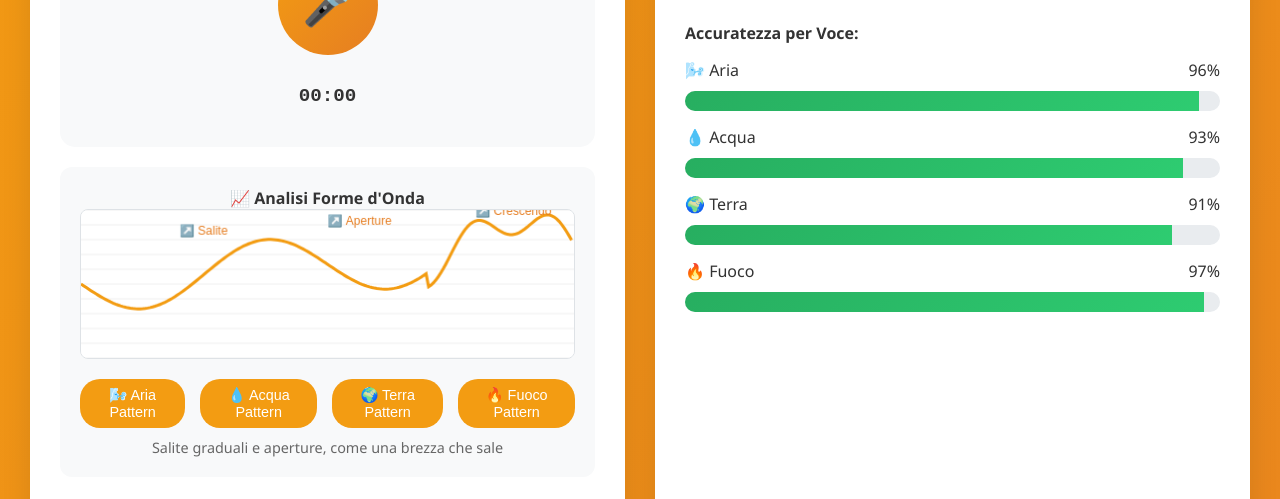
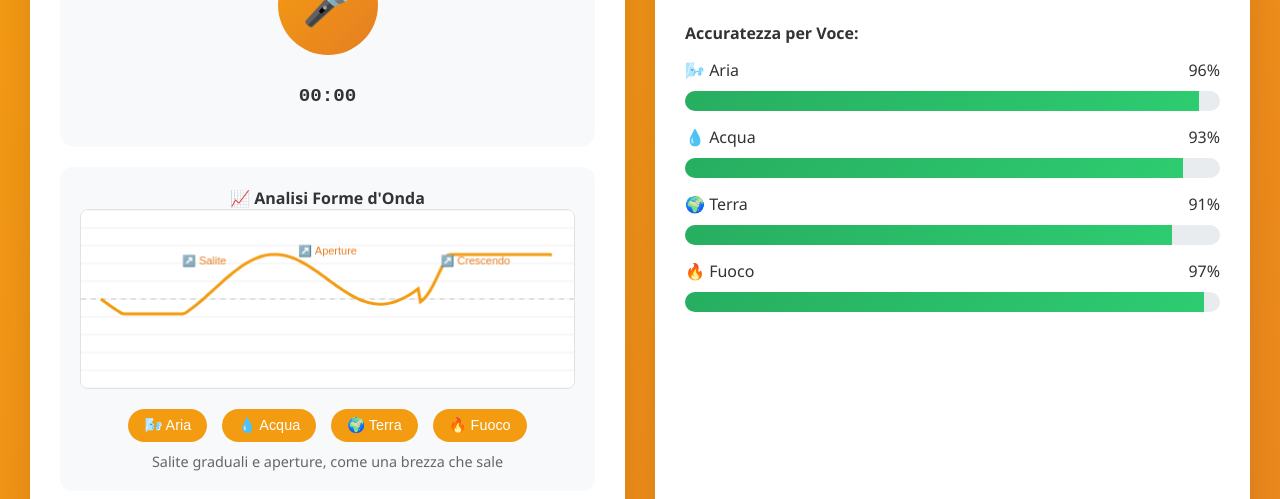
Before and after one commit to FabioDeLuca1977/voice-break-app, a website: page trainer.html in a window 1280 px wide. Shown: the part 453-952 px from the top of the page. Drawn offline with Linux system fonts and the light colour scheme.

Commit message:
Fix waveform visualization - prevent canvas overflow

```diff
--- a/trainer.html
+++ b/trainer.html
@@ -266,7 +266,7 @@
 
         .waveform-canvas {
             width: 100%;
-            height: 150px;
+            height: 180px;
             border: 1px solid #dee2e6;
             border-radius: 8px;
             background: white;
@@ -277,6 +277,7 @@
             justify-content: center;
             gap: 15px;
             margin-top: 15px;
+            flex-wrap: wrap;
         }
 
         .waveform-btn {
@@ -357,6 +358,10 @@
             .correction-buttons {
                 flex-direction: column;
             }
+
+            .waveform-controls {
+                grid-template-columns: repeat(2, 1fr);
+            }
         }
 
         .notification {
@@ -431,10 +436,10 @@
                     <h4>📈 Analisi Forme d'Onda</h4>
                     <canvas class="waveform-canvas" id="waveformCanvas"></canvas>
                     <div class="waveform-controls">
-                        <button class="waveform-btn" onclick="showWaveform('aria')">🌬️ Aria Pattern</button>
-                        <button class="waveform-btn" onclick="showWaveform('acqua')">💧 Acqua Pattern</button>
-                        <button class="waveform-btn" onclick="showWaveform('terra')">🌍 Terra Pattern</button>
-                        <button class="waveform-btn" onclick="showWaveform('fuoco')">🔥 Fuoco Pattern</button>
+                        <button class="waveform-btn" onclick="showWaveform('aria')">🌬️ Aria</button>
+                        <button class="waveform-btn" onclick="showWaveform('acqua')">💧 Acqua</button>
+                        <button class="waveform-btn" onclick="showWaveform('terra')">🌍 Terra</button>
+                        <button class="waveform-btn" onclick="showWaveform('fuoco')">🔥 Fuoco</button>
                     </div>
                     <p style="font-size: 0.9em; color: #666; margin-top: 10px;" id="waveformDescription">
                         Clicca sui pulsanti per vedere i pattern caratteristici di ogni voce
@@ -512,7 +517,7 @@
             <div class="panel full-width">
                 <h2 class="panel-title">✅ Coda di Validazione</h2>
 
-                <div style="display: flex; justify-content: between; align-items: center; margin-bottom: 20px;">
+                <div style="display: flex; justify-content: space-between; align-items: center; margin-bottom: 20px;">
                     <p style="color: #666;">Correggi le predizioni del modello per migliorare l'accuratezza</p>
                     <button class="waveform-btn" onclick="generateNewSamples()">🔄 Genera Nuovi Campioni</button>
                 </div>
@@ -858,6 +863,8 @@
                 const width = canvas.width;
                 const height = canvas.height;
                 const centerY = height / 2;
+                const margin = 40; // Margini per evitare che l'onda esca
+                const maxAmplitude = (height / 2) - margin; // Ampiezza massima sicura
 
                 // Clear canvas
                 ctx.fillStyle = '#ffffff';
@@ -874,50 +881,75 @@
                     ctx.stroke();
                 }
 
+                // Draw center line
+                ctx.strokeStyle = '#e0e0e0';
+                ctx.lineWidth = 2;
+                ctx.setLineDash([5, 5]);
+                ctx.beginPath();
+                ctx.moveTo(0, centerY);
+                ctx.lineTo(width, centerY);
+                ctx.stroke();
+                ctx.setLineDash([]); // Reset line dash
+
                 // Draw waveform based on voice type
                 ctx.strokeStyle = '#f39c12';
                 ctx.lineWidth = 3;
                 ctx.beginPath();
 
                 const points = 200;
+                const leftMargin = 20;
+                const rightMargin = 20;
+                const drawWidth = width - leftMargin - rightMargin;
+
                 for (let i = 0; i < points; i++) {
-                    const x = (width / points) * i;
+                    const x = leftMargin + (drawWidth / points) * i;
                     const progress = i / points;
-                    let y = centerY;
+                    let amplitude = 0; // Normalized amplitude (-1 to 1)
 
                     switch(voiceType) {
                         case 'aria':
                             // Ascending pattern with multiple rises
-                            y = centerY + Math.sin(progress * Math.PI * 4) * 30 - (progress * 40);
+                            amplitude = Math.sin(progress * Math.PI * 4) * 0.6 - (progress * 0.8);
                             if (progress > 0.7) {
-                                y += Math.sin(progress * Math.PI * 12) * 15; // Final rises
+                                amplitude += Math.sin(progress * Math.PI * 12) * 0.3; // Final rises
                             }
+                            // Clamp to safe range
+                            amplitude = Math.max(-0.9, Math.min(0.3, amplitude));
                             break;
 
                         case 'acqua':
                             // Descending with trails (puntini)
-                            y = centerY - Math.sin(progress * Math.PI * 2) * 20 + (progress * 35);
+                            amplitude = -Math.sin(progress * Math.PI * 2) * 0.4 + (progress * 0.7);
                             if (progress > 0.8) {
                                 // Add trails at the end
-                                y += Math.sin(progress * Math.PI * 20) * 10;
+                                amplitude += Math.sin(progress * Math.PI * 20) * 0.2;
                             }
+                            // Clamp to safe range
+                            amplitude = Math.max(-0.3, Math.min(0.9, amplitude));
                             break;
 
                         case 'terra':
                             // Clean descending, sharp endings
-                            y = centerY + Math.sin(progress * Math.PI * 3) * 25 + (progress * 30);
+                            amplitude = Math.sin(progress * Math.PI * 3) * 0.5 + (progress * 0.6);
                             if (progress > 0.9) {
                                 // Sharp cut-off
-                                y = centerY + 40;
+                                amplitude = 0.8;
                             }
+                            // Clamp to safe range
+                            amplitude = Math.max(-0.2, Math.min(0.8, amplitude));
                             break;
 
                         case 'fuoco':
                             // High energy, fast rhythm
-                            y = centerY + Math.sin(progress * Math.PI * 8) * 35;
-                            y += Math.sin(progress * Math.PI * 16) * 15; // High frequency
+                            amplitude = Math.sin(progress * Math.PI * 8) * 0.7;
+                            amplitude += Math.sin(progress * Math.PI * 16) * 0.3; // High frequency
+                            // Clamp to safe range
+                            amplitude = Math.max(-0.8, Math.min(0.8, amplitude));
                             break;
                     }
+
+                    // Convert amplitude to canvas coordinates
+                    const y = centerY + (amplitude * maxAmplitude);
 
                     if (i === 0) {
                         ctx.moveTo(x, y);
@@ -928,44 +960,51 @@
 
                 ctx.stroke();
 
-                // Add voice-specific markers
-                this.addVoiceMarkers(ctx, voiceType, width, height, centerY);
+                // Add voice-specific markers with better positioning
+                this.addVoiceMarkers(ctx, voiceType, width, height, centerY, maxAmplitude);
 
                 // Update description
                 const description = this.voicePatterns[voiceType].description;
                 document.getElementById('waveformDescription').textContent = description;
             }
 
-            addVoiceMarkers(ctx, voiceType, width, height, centerY) {
-                ctx.font = '12px Arial';
+            addVoiceMarkers(ctx, voiceType, width, height, centerY, maxAmplitude) {
+                ctx.font = '11px Arial';
                 ctx.fillStyle = '#e67e22';
+                ctx.textAlign = 'center';
+
+                const safeTopY = centerY - maxAmplitude + 15;
+                const safeBottomY = centerY + maxAmplitude - 5;
 
                 switch(voiceType) {
                     case 'aria':
                         // Mark the ascending sections
-                        ctx.fillText('↗️ Salite', width * 0.2, centerY - 50);
-                        ctx.fillText('↗️ Aperture', width * 0.5, centerY - 60);
-                        ctx.fillText('↗️ Crescendo', width * 0.8, centerY - 70);
+                        ctx.fillText('↗️ Salite', width * 0.25, safeTopY);
+                        ctx.fillText('↗️ Aperture', width * 0.5, safeTopY - 10);
+                        ctx.fillText('↗️ Crescendo', width * 0.8, safeTopY);
                         break;
 
                     case 'acqua':
                         // Mark descending and trails
-                        ctx.fillText('↘️ Discesa fluida', width * 0.3, centerY - 30);
-                        ctx.fillText('~~~~ Puntini finali', width * 0.8, centerY + 40);
+                        ctx.fillText('↘️ Discesa fluida', width * 0.35, safeTopY);
+                        ctx.fillText('~~~~ Puntini finali', width * 0.8, safeBottomY);
                         break;
 
                     case 'terra':
                         // Mark structured descent and clean ending
-                        ctx.fillText('↘️ Discesa strutturata', width * 0.4, centerY - 35);
-                        ctx.fillText('✂️ Taglio netto', width * 0.9, centerY + 50);
+                        ctx.fillText('↘️ Discesa strutturata', width * 0.4, safeTopY);
+                        ctx.fillText('✂️ Taglio netto', width * 0.85, safeBottomY);
                         break;
 
                     case 'fuoco':
                         // Mark energy and rhythm
-                        ctx.fillText('⚡ Alta energia', width * 0.2, centerY - 45);
-                        ctx.fillText('🔥 Ritmo incalzante', width * 0.6, centerY - 50);
+                        ctx.fillText('⚡ Alta energia', width * 0.25, safeTopY);
+                        ctx.fillText('🔥 Ritmo incalzante', width * 0.75, safeTopY);
                         break;
                 }
+
+                // Reset text alignment
+                ctx.textAlign = 'start';
             }
 
             showNotification(message, type = 'info') {
```
